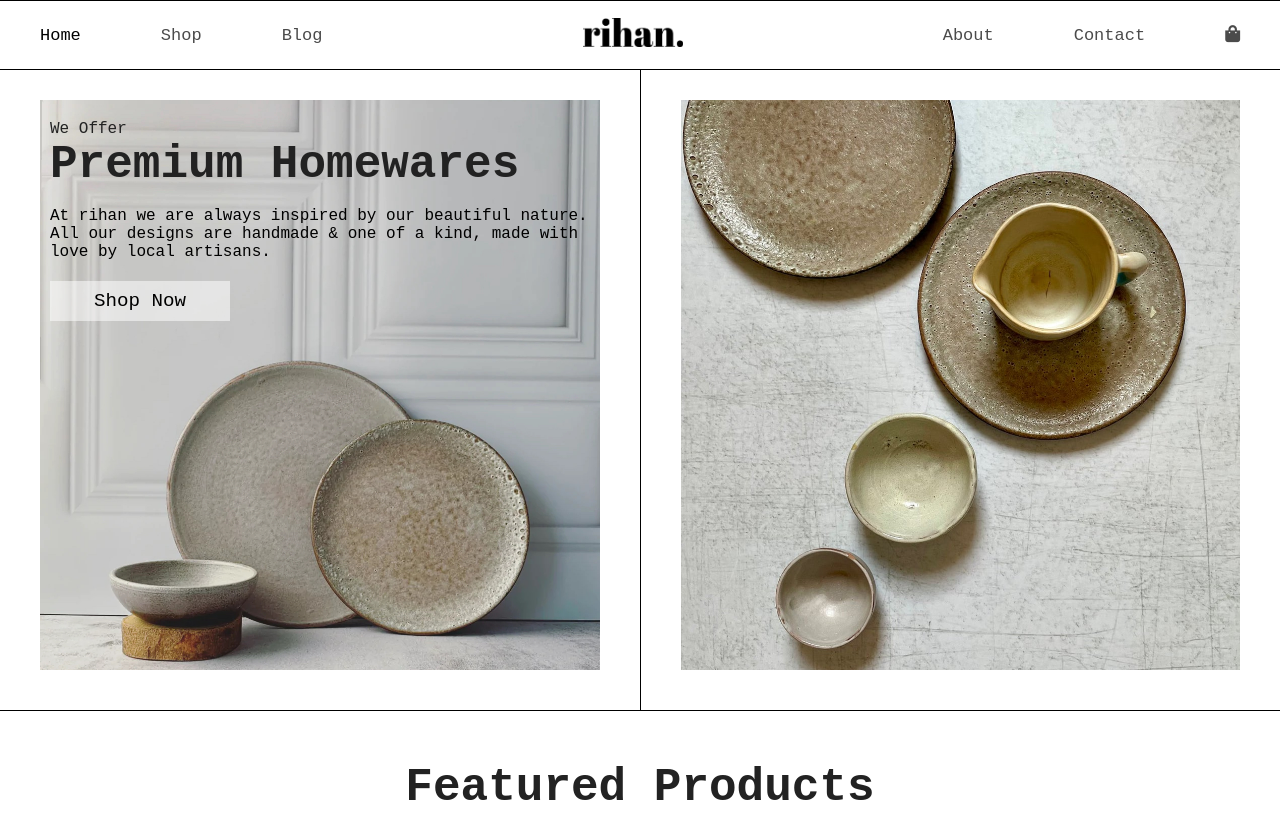
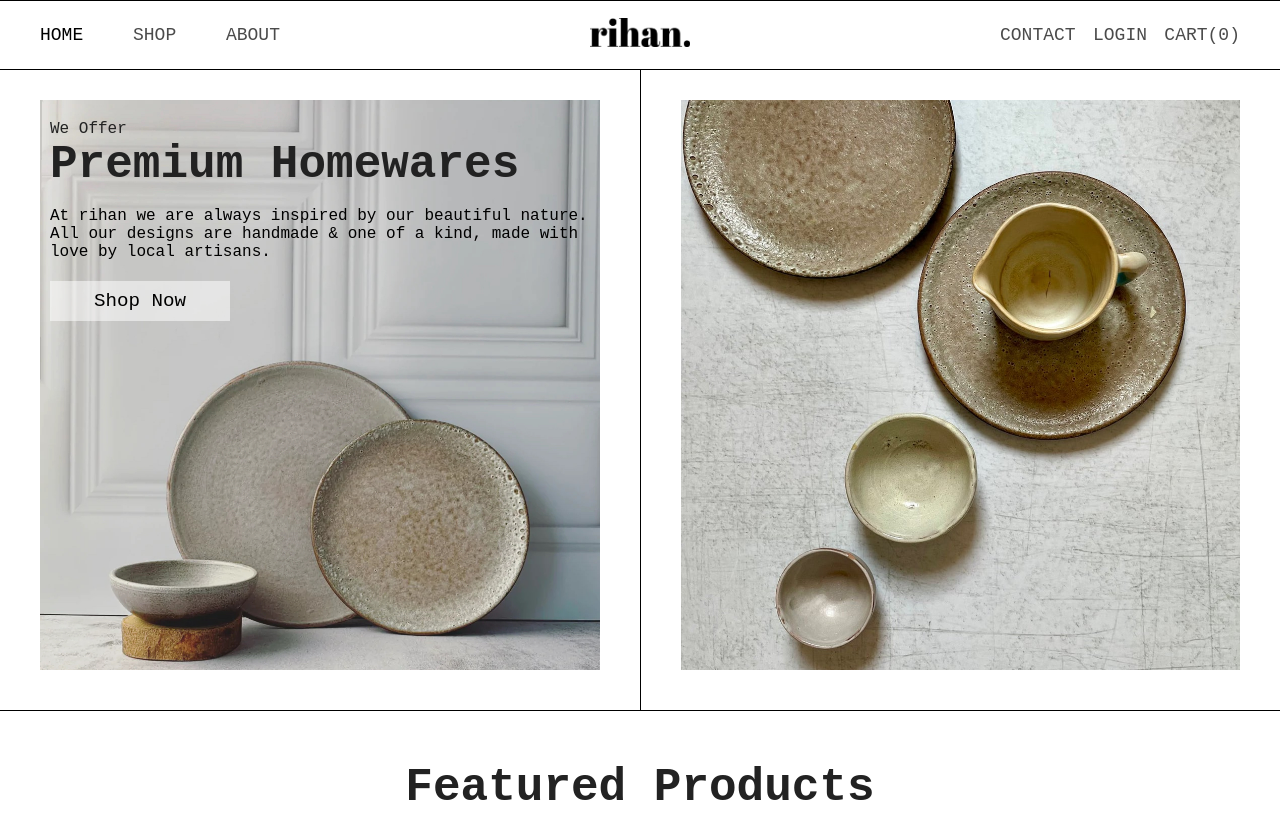
Before and after one commit to rihan-a/JS-rihan-Ecommerce, a plain HTML site: page index.html in a window 1280 px wide. Shown: the top 818 px of the page. Drawn offline with nearby package versions, Linux system fonts and the light colour scheme; a web font is replaced by a local one.

Commit message:
Update05

```diff
--- a/assets/css/style.css
+++ b/assets/css/style.css
@@ -72,6 +72,7 @@ body {
   justify-content: space-between;
   align-items: center;
   height: 70px;
+  padding: 0 40px;
   border-top: var(--general-border);
   border-bottom: var(--general-border);
   position: sticky;
@@ -82,7 +83,7 @@ body {
 
 #navbar {
   display: flex;
-  justify-content: space-evenly;
+  justify-content: space-between;
   align-items: center;
   list-style: none;
 }
@@ -90,11 +91,18 @@ body {
 #navbar li a {
   color: black;
   text-decoration: none;
-  padding: 0 40px;
-  font-size: 17px;
+
+  font-size: 18px;
   font-weight: 200;
   color: #4b4b4b;
   transition: all 0.1s ease-in;
+  text-transform: uppercase;
+}
+.header-left {
+  width: 20%;
+}
+.header-right {
+  width: 20%;
 }
 
 #navbar li a:hover,
@@ -121,12 +129,14 @@ body {
     padding: 0 20px;
     position: sticky;
   }
+
   #navbar {
     display: block;
     width: 100%;
     height: 140px;
     background-color: rgba(255, 255, 255);
   }
+
   #navbar li a {
     display: block;
     padding: 10px 20px;
@@ -142,6 +152,7 @@ body {
   }
 
   .header-left {
+    width: 100%;
     position: absolute;
     top: 68px;
     right: 0px;
@@ -151,6 +162,7 @@ body {
   }
 
   .header-right {
+    width: 100%;
     position: absolute;
     top: 208px;
     right: 0px;
--- a/index.html
+++ b/index.html
@@ -23,10 +23,10 @@
         <ul id="navbar">
           <li><a class="active" href="index.html">Home</a></li>
           <li><a href="shop.html">Shop</a></li>
-          <li><a href="blog.html">Blog</a></li>
+          <li><a href="about.html">About</a></li>
         </ul>
       </div>
-      <a href="#" class="header-logo">
+      <a href="index.html" class="header-logo">
         <img src="./assets/imgs/rihan-logo.png" class="logo" alt=""
       /></a>
 
@@ -36,10 +36,10 @@
 
       <div class="header-right">
         <ul id="navbar">
-          <li><a href="about.html">About</a></li>
           <li><a href="contact.html">Contact</a></li>
+          <li><a href="login.html">Login</a></li>
           <li>
-            <a href="cart.html"><i class="fas fa-shopping-bag"></i></a>
+            <a href="cart.html">Cart(0)</a>
           </li>
         </ul>
       </div>
```
